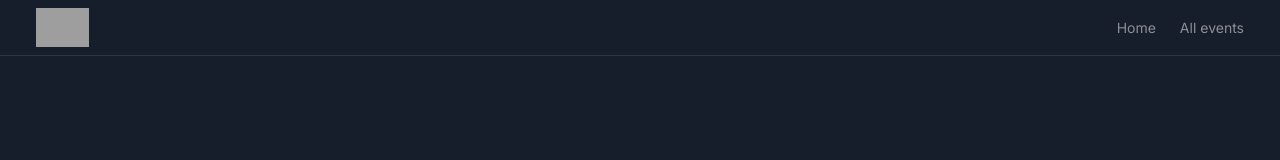
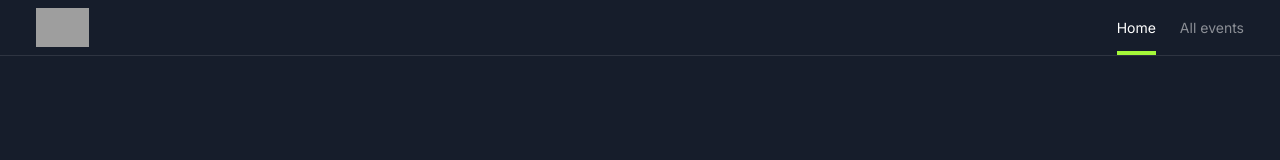
Before and after one commit to cookingnoob/evento-tutorial-bytegrad, a Next.js app: page / in a window 1280 px wide. Shown: the top 160 px of the page. Built offline with nearby package versions, Linux system fonts and the light colour scheme; grey boxes are pictures that could not be loaded.

Commit message:
add framer and clsx dependencies, add motion-framer div tag and style for nav bar

```diff
--- a/src/components/Header.tsx
+++ b/src/components/Header.tsx
@@ -1,6 +1,10 @@
+"use client";
 import Link from "next/link";
 import React from "react";
 import Logo from "./Logo";
+import { usePathname } from "next/navigation";
+import clsx from "clsx";
+import { motion } from "framer-motion";
 
 const routes = [
   { href: "/", name: "Home" },
@@ -8,17 +12,30 @@
 ];
 
 export default function Header() {
+  const activePathName = usePathname();
   return (
     <header className="flex justify-between items-center border-b border-white/10 h-14 px-3 sm:px-9">
       <Logo />
-      <nav>
-        <ul className="flex gap-x-6 text-sm">
+      <nav className="h-full">
+        <ul className="flex gap-x-6 h-full text-sm">
           {routes.map((r) => (
             <li
               key={r.href}
-              className="text-white/50 hover:text-white transition"
+              className={clsx(
+                "hover:text-white flex items-center relative transition",
+                {
+                  "text-white": activePathName === r.href,
+                  "text-white/50": activePathName !== r.href,
+                }
+              )}
             >
               <Link href={r.href}>{r.name}</Link>
+              {activePathName === r.href && (
+                <motion.div
+                  layoutId="header-active-link"
+                  className="bg-accent h-1 w-full absolute bottom-0"
+                ></motion.div>
+              )}
             </li>
           ))}
         </ul>
```
Also changed, not shown: package.json (+7 -5 lines), 1 other file (tests, documents, lock files or other folders).
